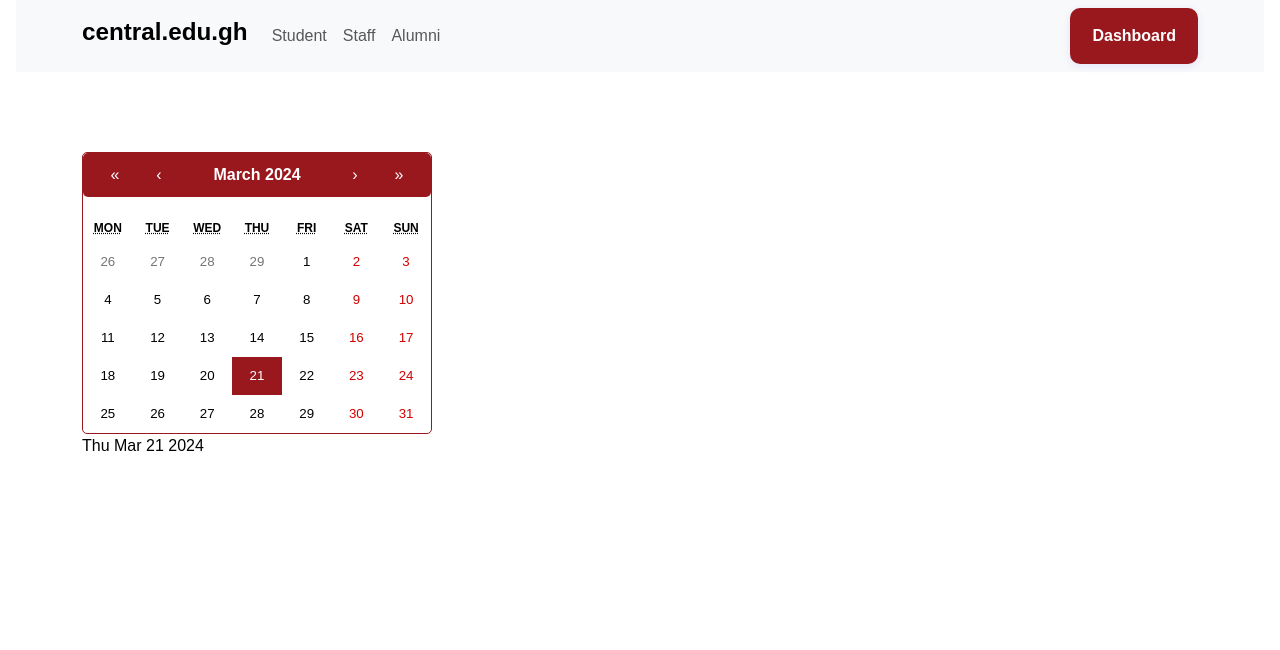
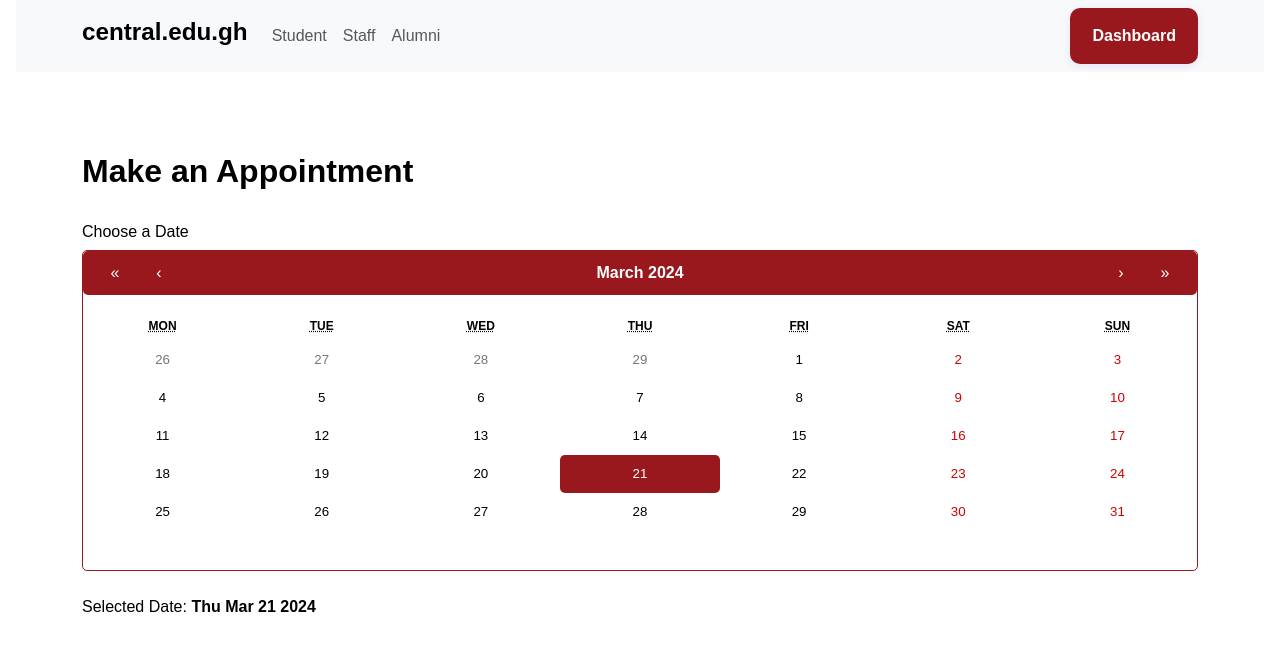
Before and after one commit to SoftLife0/Booking, a React (Vite) app: page / in a window 1280 px wide. Shown: the top 650 px of the page. Built offline with nearby package versions, Linux system fonts and the light colour scheme.

Commit message:
editing calender

```diff
--- a/src/App.css
+++ b/src/App.css
@@ -53,6 +53,15 @@ section{
   padding-bottom:10vh;
 }
 
+.custom-calendar-container {
+  width: 100%;
+}
+
+.custom-calendar {
+  width: 100%;
+  height: 90%;
+}
+
 .custom-calendar-container .react-calendar {
   background-color: #fff;
   border: 1px solid #99181e;
@@ -85,9 +94,11 @@ section{
 }
 
 .custom-calendar-container .react-calendar__tile--active {
-  background-color: #99181e;
+  background-color: #99181e !important;
+  border-radius: 5px;
+  width: 90px;
 }
 
 .custom-calendar-container .react-calendar__tile--active:hover {
-  background-color: #99181e;
+  background-color: #99181e !important;
 }
--- a/src/pages/Booking.jsx
+++ b/src/pages/Booking.jsx
@@ -18,13 +18,28 @@ function Booking() {
     <section>
         <div className='container'>
             <div className='row'>
+                <div>
+                    <h2 style={{fontFamily:'Plus Jakarta Display, sans-serif'}}><b>Make an Appointment</b></h2>
+                    <br />
+                </div>
 
+                <div className='col-md-12 d-flex justify-content-center' style={{marginBottom:'0 5vw'}}>
+                    <div className='custom-calendar-container'>
+                        <h6>Choose a Date</h6>
 
-                <div className='col-md-12 custom-calendar-container'>
-                    <Calendar onChange={onChange} value={date} className="custom-calendar"/>
-                    {console.log(date)}
-                    {date.toDateString()}
+                        <Calendar onChange={onChange} value={date} className="custom-calendar"/>
+                        {console.log(date)}
+                        <br />
+
+                        <div>
+                            <span>Selected Date: <b>{date.toDateString()}</b></span>
+                        </div>
+                    </div>
                 </div>
+
+                {/* <div className="col md 6">
+                    <h4>hi</h4>
+                </div> */}
             </div>
         </div>
         </section>
```
